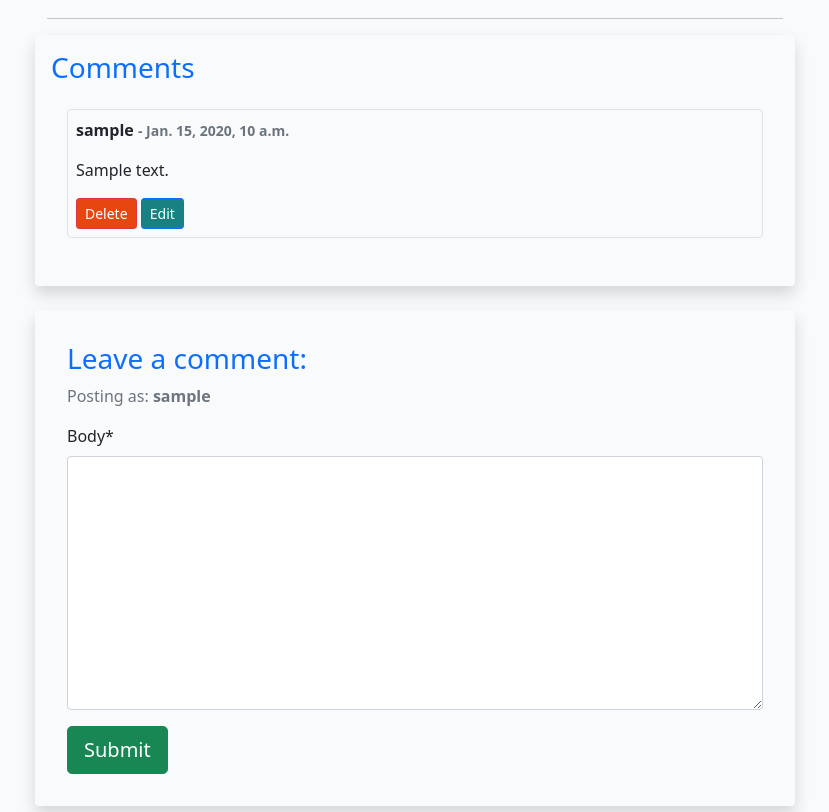
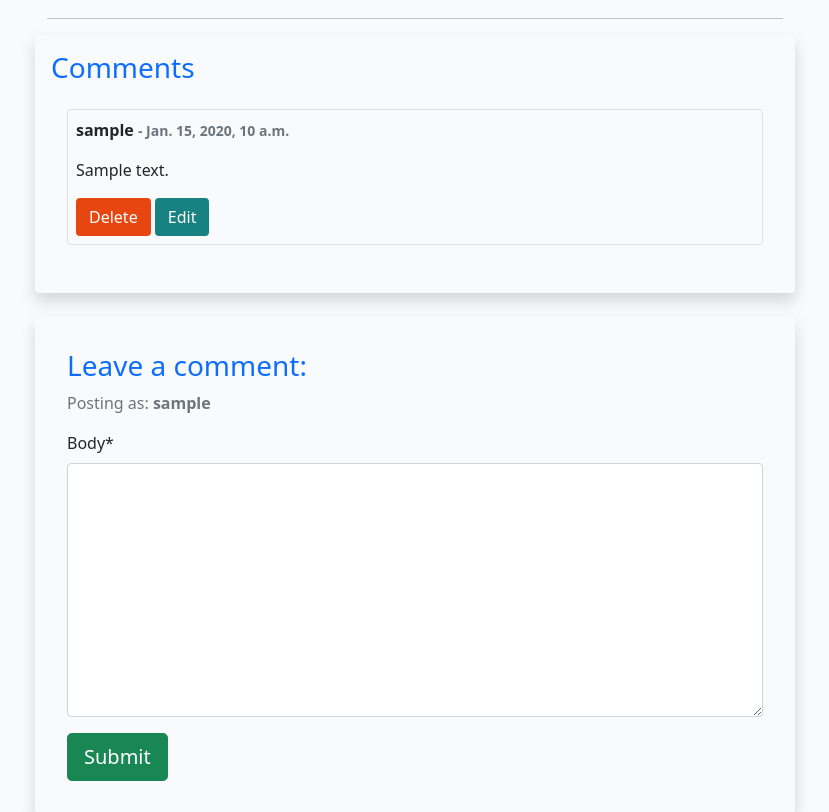
Before and after one commit to aimanh04/PP4-Healthy_recipes, a Django app: a page that uses templates/base.html in a window 1280 px wide. Shown: the part 714-1526 px from the top of the page, without its empty margins (225-1054 px from the left). Run offline with Django 4.2, Linux system fonts and the light colour scheme; a user stored in the database is signed in; tables that the repository leaves empty hold one stand-in row (values such as "Sample post"); parts of the project's set-up code (start-up, migrations or seed data) failed here and were passed over; some libraries are stand-ins or nearby versions.

Commit message:
Fix: Edit and delete issue

```diff
--- a/blog/templates/blog/recipe_detail.html
+++ b/blog/templates/blog/recipe_detail.html
@@ -84,8 +84,8 @@
                     <p class="approval text-warning small">This comment is awaiting approval</p>
                     {% endif %}
                     {% if user.is_authenticated and comment.author == user %}
-                    <button class="btn btn-sm btn-outline-danger btn-delete" data-comment-id="{{ comment.id }}">Delete</button>
-                    <button class="btn btn-sm btn-outline-primary btn-edit" data-comment-id="{{ comment.id }}">Edit</button>
+                    <button class="btn btn-delete" comment_id="{{ comment.id }}">Delete</button>
+                    <button class="btn btn-edit" comment_id="{{ comment.id }}">Edit</button>
                     {% endif %}
                 </div>
                 {% empty %}
--- a/blog/views.py
+++ b/blog/views.py
@@ -64,7 +64,7 @@ def recipe_detail(request, slug):
 
 def comment_edit(request, slug, comment_id):
     """
-    View to edit comments on the Recipe posts
+    view to edit comments
     """
     if request.method == "POST":
 
@@ -78,9 +78,9 @@ def comment_edit(request, slug, comment_id):
             comment.post = post
             comment.approved = False
             comment.save()
-            messages.success(request, 'Your comment has been updated and is now pending approval!')
+            messages.add_message(request, messages.SUCCESS, 'Comment Updated!')
         else:
-            messages.error(request, 'An error occurred while updating your comment!')
+            messages.add_message(request, messages.ERROR, 'Error updating comment!')
 
     return HttpResponseRedirect(reverse('recipe_detail', args=[slug]))
 
--- a/static/js/comments.js
+++ b/static/js/comments.js
@@ -3,10 +3,9 @@ const commentText = document.getElementById("id_body");
 const commentForm = document.getElementById("commentForm");
 const submitButton = document.getElementById("submitButton");
 
-const deleteModal = new bootstrap.Modal(document.getElementById("deleteModal"));
+const deleteModal = new bootstrap.Modal(document.getElementById("deleteModal")); /**Changed name*/
 const deleteButtons = document.getElementsByClassName("btn-delete");
 const deleteConfirm = document.getElementById("deleteConfirm");
-
 
 /**
 * Initializes edit functionality for the provided edit buttons.
@@ -28,7 +27,6 @@ for (let button of editButtons) {
   });
 }
 
-
 /**
 * Initializes deletion functionality for the provided delete buttons.
 *
--- a/templates/base.html
+++ b/templates/base.html
@@ -50,7 +50,7 @@
                     </li>
                     <li class="nav-item">
                         <a class="nav-link {% if request.path == about_url %}active{%endif%}" aria-current="page"
-                            href="{% url 'about' %}">About</a>
+                            href="{% url 'about' %}">About Us</a>
                       </li>
                     <li class="nav-item">
                         <a class="nav-link {% if request.path == contact_url %}active{% endif %}" aria-current="page"
```
Also changed, not shown: blog/urls.py (line endings or trailing spaces). Lines whose indentation alone changed are shown as unchanged.
